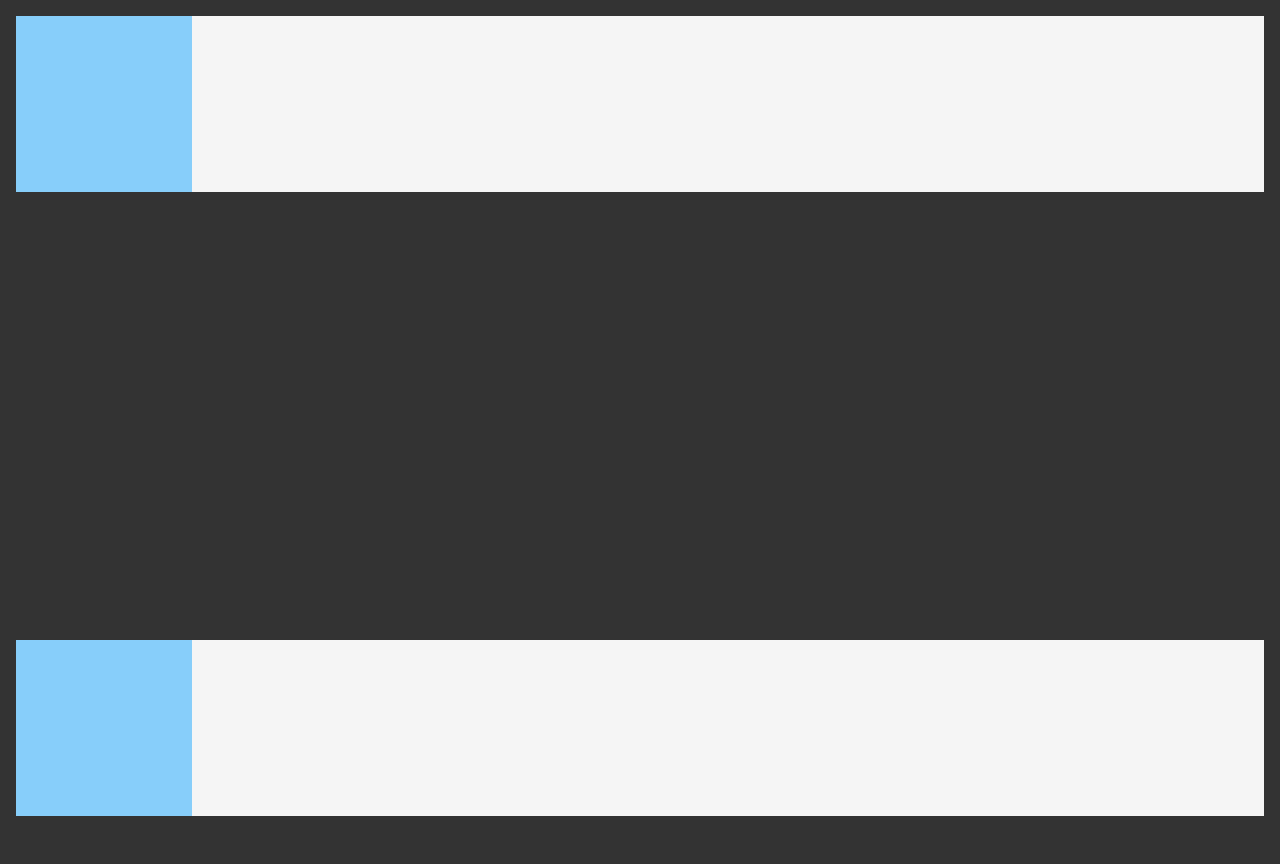
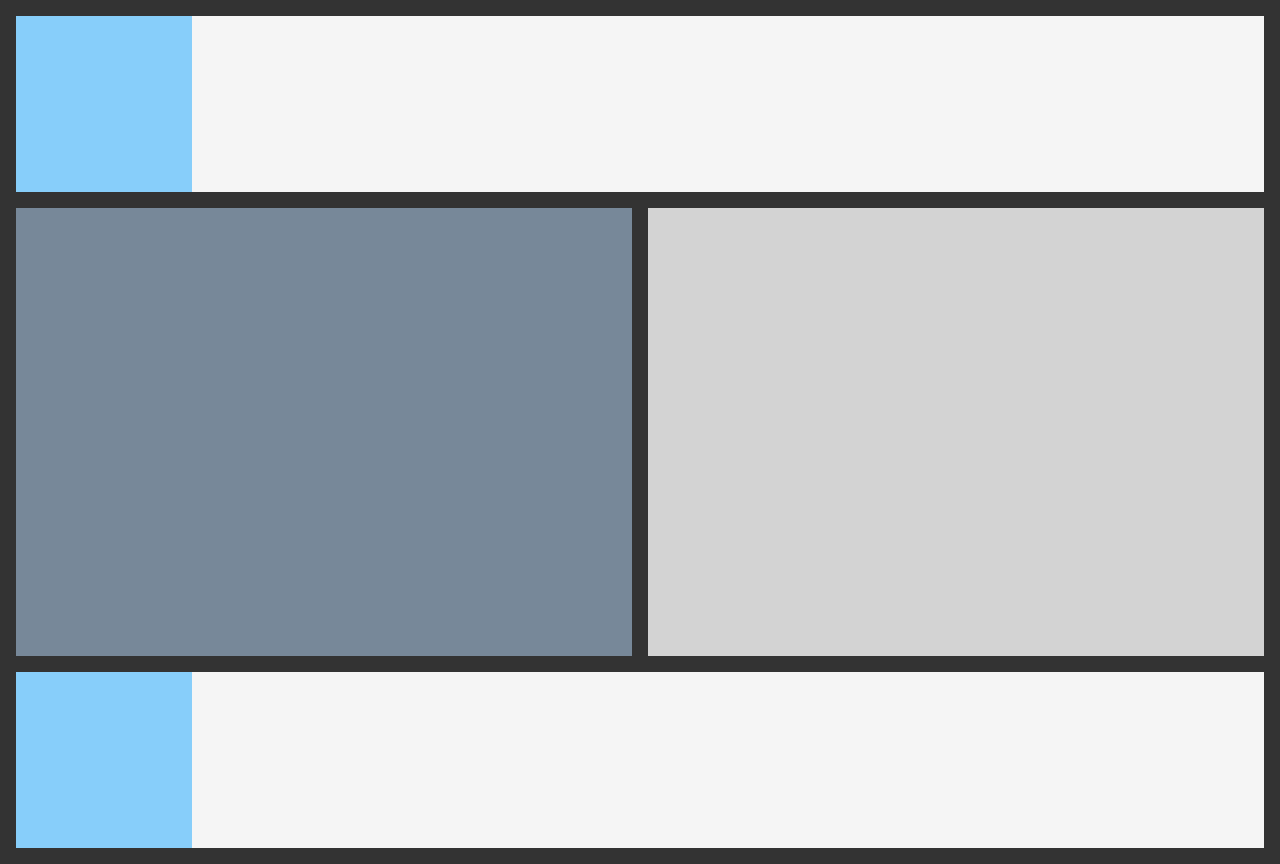
Before and after one commit to ivo-gabriel/Muestra5B, a plain HTML site: page index.html in a window 1280 px wide. Before the commit the page ends 832 px from the top, so only its background shows below. Drawn offline with Linux system fonts and the light colour scheme.

Commit message:
contenedores gorditos y bonitos muchchos

```diff
--- a/index.html
+++ b/index.html
@@ -11,7 +11,10 @@
         <div class="galeria_container"></div>
     </section>
 
-    <section class="middle"></section>
+    <section class="middle">
+        <div class="left"></div>
+        <div class="right"></div>
+    </section>
 
     <section class="bottom">
         <div class="cuadradinho"></div>
--- a/style.css
+++ b/style.css
@@ -6,6 +6,9 @@
 
 body{
     background-color: #333;
+    display: flex;
+    flex-direction: column;
+    gap: 1em;
     padding: 1em;
 }
 
@@ -14,27 +17,51 @@ body{
     width: 100%;
     display: flex;
 
+    .cuadradinho{
+        background-color: lightskyblue;
+        height: 100%;
+        aspect-ratio: 1/1;
+    }
+
+    .galeria_container{
+        background-color: whitesmoke;
+        height: 100%;
+        width: calc( 100% - 22vh );
+    }
 }
 
 .middle{
     height: 56vh;
     width: 100%;
+    display: flex;
+    gap: 1em;
+
+    .left{
+        background-color:lightslategray;
+        height: 100%;
+        width: 50%;
+    }
+    .right{
+        background-color: lightgray;
+        height: 100%;
+        width: 50%;
+    }
 }
 
 .bottom{
     height: 22vh;
     width: 100%;
     display: flex;
+
+    .cuadradinho{
+        background-color: lightskyblue;
+        height: 100%;
+        aspect-ratio: 1/1;
+    }
+
+    .galeria_container{
+        background-color: whitesmoke;
+        height: 100%;
+        width: calc( 100% - 22vh );
+    }
 }
-
-.cuadradinho{
-    background-color: lightskyblue;
-    height: 100%;
-    aspect-ratio: 1/1;
-}
-
-.galeria_container{
-    background-color: whitesmoke;
-    height: 100%;
-    width: calc( 100% - 22vh );
-}
```
